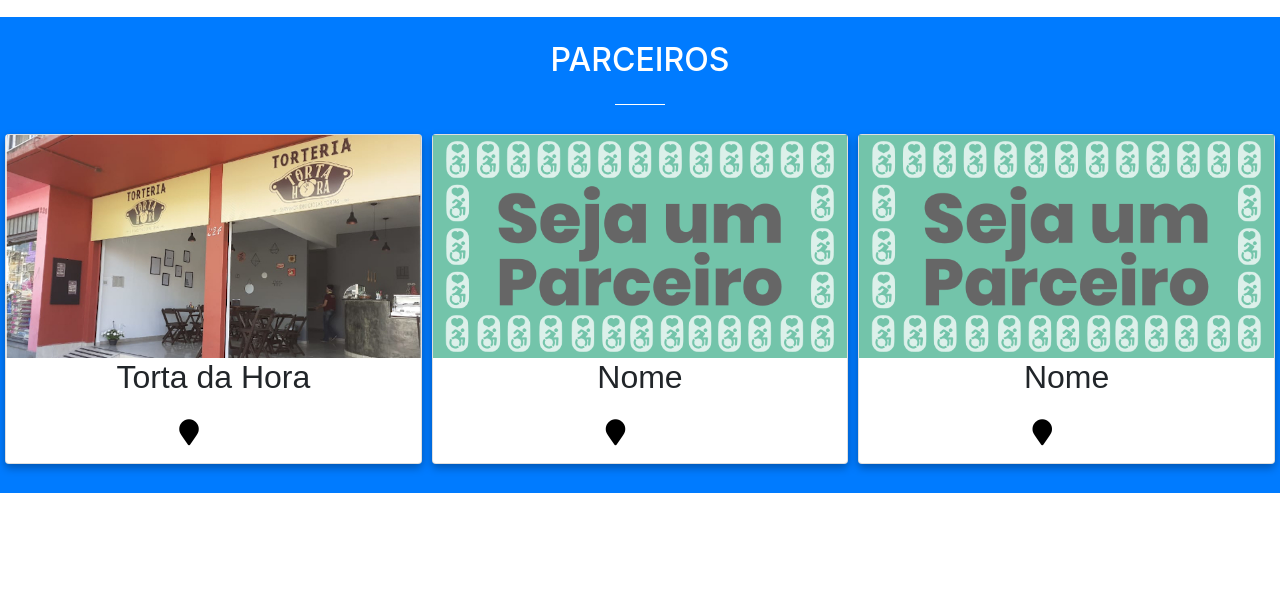
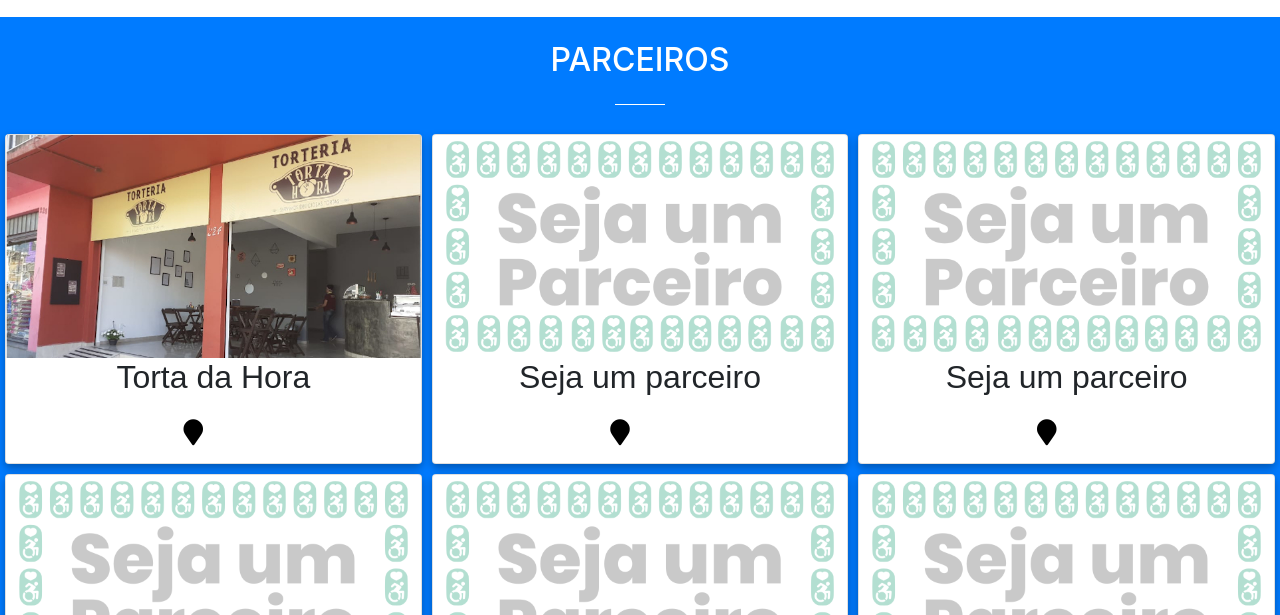
Before and after one commit to desafiodolacre/desafiodolacre, a website with bundled scripts: page index.html in a window 1280 px wide. Shown: the part 1930-2545 px from the top of the page. Built offline with nearby package versions, Linux system fonts and the light colour scheme.

Commit message:
add parceiros.json

```diff
--- a/index.html
+++ b/index.html
@@ -30,30 +30,11 @@
 
   <link rel="stylesheet" href="https://cdnjs.cloudflare.com/ajax/libs/font-awesome/4.7.0/css/font-awesome.min.css">
   <script src="https://ajax.googleapis.com/ajax/libs/jquery/3.4.1/jquery.min.js"></script>
-
+  <link rel="icon" href="./img/logo/logolacre.ico" type="image/ico"/>
 </head>
 
 <body id="page-top">
   <style>
-
-    /* .loader {
-      text-indent: -9999px;
-      width: 100px;
-      height: 60px;
-      background: url("./img/svg/loaders.svg");
-      background-size: 100px 60px;
-
-    } */
-
-    #load {
-        /* position: fixed;
-        display: block; */
-        /* z-index: 9999; */
-        /* top: 0;
-        left: 0; */
-        /* width: 100%;
-        height: 100%; */
-    }
 
     .loading{
         position: fixed;
@@ -356,7 +337,7 @@
     </div>
 
     <style>
-      .card {
+      /* .card {
         box-shadow: 0 4px 8px 0 rgba(0, 0, 0, 0.301);
         margin: 5px;
         text-align: center;
@@ -371,14 +352,14 @@
       }
       .card a:hover{
         color: #069568;
-      }
+      }      */
       </style>
 
 
      <div class="container-fluid p-0">
-      <div class="row no-gutters">
+      <div id="parceiro" class="row no-gutters">
 
-        <div class="col-lg-4 col-sm-6">
+        <!-- <div class="col-lg-4 col-sm-6">
           <div class="card">
             <img src="./img/parceiros/torteria01.jpeg" alt="Torta da Hora" style="width:100%">
             <h2>Torta da Hora</h2>
@@ -415,7 +396,7 @@
               <a href="#"><i class="fa fa-facebook"></i></a>
             </div>
           </div>
-        </div>
+        </div>   -->
 
 
        </div>
@@ -571,6 +552,7 @@
   <script src="vendor/magnific-popup/jquery.magnific-popup.min.js"></script>
 
   <!-- Custom scripts for this template -->
+  <script src="./js/parceiros.js"></script>
   <script src="js/creative.min.js"></script>
   <script src="src/static/js/index.js"></script>
 
--- /dev/null
+++ b/js/parceiros.js
@@ -0,0 +1,106 @@
+
+$.getJSON("parceiros.json", function(json){
+    json.map(getParceiros).forEach(function(item){
+        item = item.split("-");
+
+    });
+});
+//serializer
+function getParceiros(item){
+    return [
+        item.img, item.nome, item.instagram, item.point
+    ].join("-")
+}
+
+
+window.addEventListener('load',function(){
+
+    div_parceiro = document.getElementById('parceiro');
+
+
+    $.getJSON("parceiros.json", function(json){
+        json.map(getParceiros).forEach(function(item){
+            item = item.split("-");
+            if(item[0] != "default"){
+                Create(item);
+            }
+
+        });
+
+
+        if(json.length<=6){
+            var cont = 6 - json.length + 1;
+
+            item = getParceiros(json[0]);
+            item = item.split("-");
+            for(i=1; i<=cont;i++){
+                Create(item);
+            }
+
+        }
+
+    });
+    //serializer
+    function getParceiros(item){
+        return [
+            item.img, item.nome, item.point, item.instagram, item.facebook
+        ].join("-")
+    }
+
+
+    function Create(parceiro){
+        // create Element
+        div_col = document.createElement('div');
+        div = document.createElement('div');
+        div_a = document.createElement('div');
+        img = document.createElement('img');
+        h2_nome = document.createElement('h2');
+        a_insta = document.createElement('a');
+        i_insta = document.createElement('i');
+        a_point = document.createElement('a');
+        i_point = document.createElement('i');
+        a_face = document.createElement('a');
+        i_face = document.createElement('i');
+        br = document.createElement('br');
+        // styles
+        div_col.className = "col-lg-4 col-sm-6";
+        div.className = 'card';
+        div_a.style = "margin: 10px 0";
+        img.style="width:100%";
+
+        if(parceiro[0]=='default'){
+            img.style = 'opacity: 0.3; filter: alpha(opacity=30);width:100%;'
+        }
+
+        i_insta.className = 'fa fa-instagram';
+        i_point.className = 'fa fa-map-marker';
+        i_face.className = 'fa fa-facebook';
+
+        // set data
+        img.src = './img/parceiros/'+parceiro[0]+'.jpeg';
+        h2_text = document.createTextNode(parceiro[1]);
+        h2_nome.appendChild(h2_text);
+
+        a_point.href = parceiro[2];
+        a_point.appendChild(i_point);
+
+        a_insta.href = parceiro[3];
+        a_insta.appendChild(i_insta);
+
+        a_face.href = parceiro[4];
+        a_face.appendChild(i_face);
+
+
+        // add na DOM
+        div.appendChild(img);
+        div.appendChild(h2_nome);
+        div_a.appendChild(a_point);
+        div_a.appendChild(a_insta);
+        div_a.appendChild(a_face);
+        div.appendChild(div_a);
+        div_col.appendChild(div);
+        div_parceiro.appendChild(div_col);
+
+    }
+
+});
--- /dev/null
+++ b/parceiros.json
@@ -0,0 +1,19 @@
+[
+    {
+        "img":"default",
+        "nome":"Seja um parceiro",
+        "point":"#contact",
+        "instagram":"#contact",
+        "facebook":"#contact"
+        },
+
+    {
+
+        "img":"tortadahora",
+        "nome":"Torta da Hora",
+        "point":"https://goo.gl/maps/HR1yBJyyqoEkbpid8",
+        "instagram":"https://www.instagram.com/torta.dahora",
+        "facebook":"https://www.facebook.com/Tortadahora-110688966964897/"
+        }
+
+]
```
Also changed, not shown: css/creative.min.css, img/logo/logolacre.ico (added), img/parceiros/default.jpeg (added), img/parceiros/tortadahora.jpeg (renamed from img/parceiros/torteria01.jpeg), img/svg/loaders_otimized.gif (added), 1 other file.
